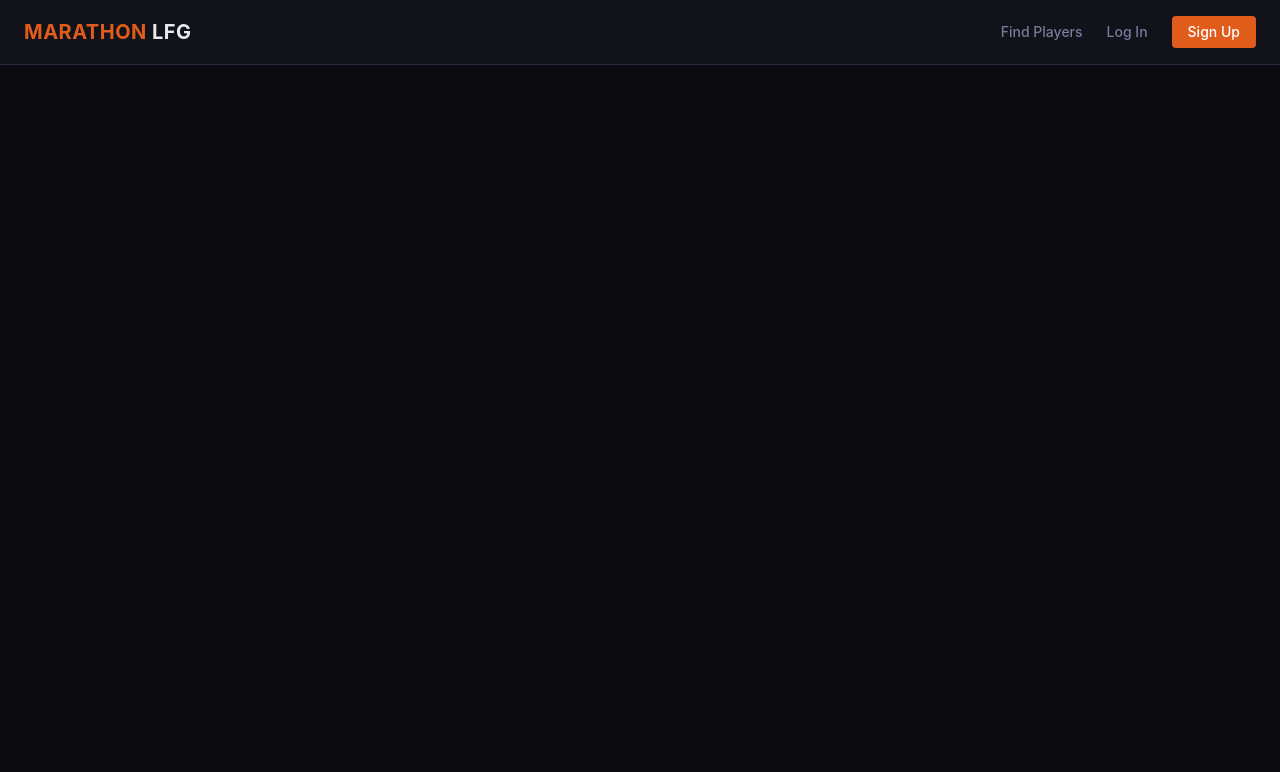
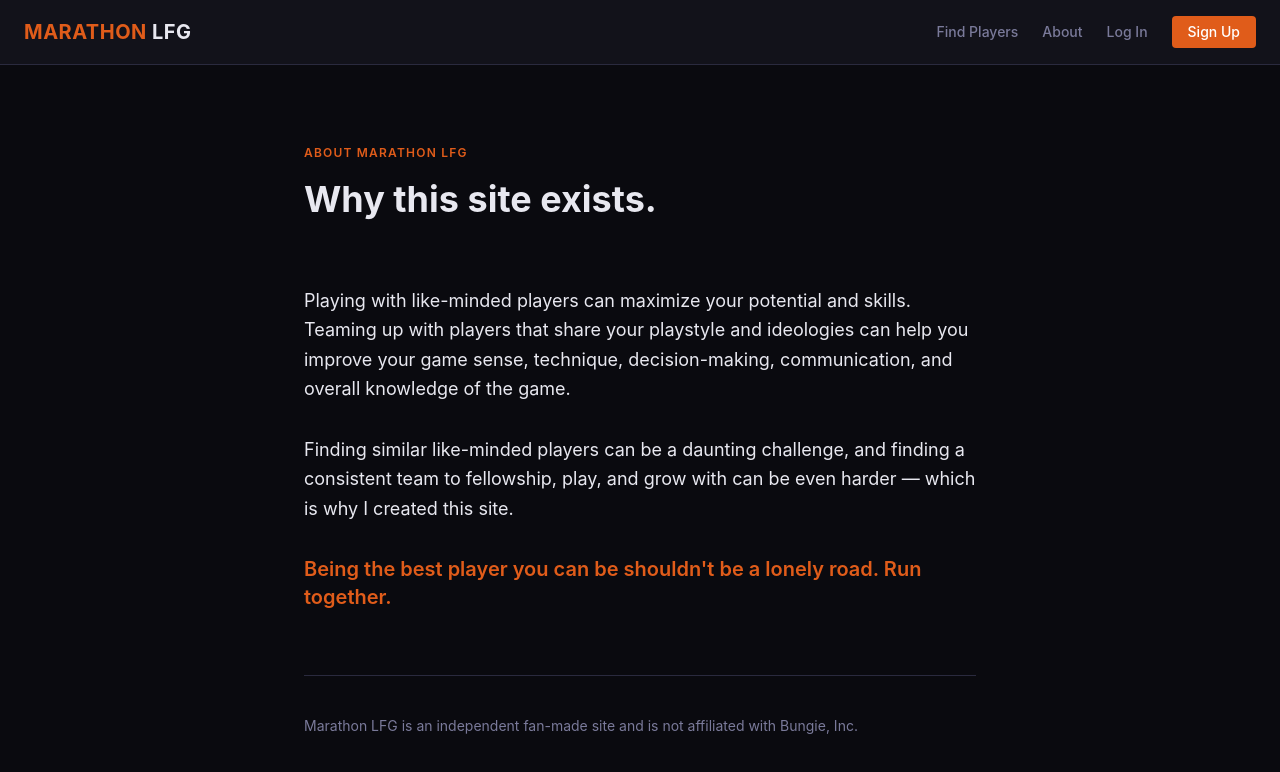
Before and after one commit to Ledmondson17/marathon-lfg, a React (Vite) app in the folder client/: page /about in a window 1280 px wide. Shown: the top 772 px of the page. Built offline with nearby package versions, Linux system fonts and the light colour scheme; no server answers.

Commit message:
Add About page with mission statement

```diff
--- a/client/src/App.jsx
+++ b/client/src/App.jsx
@@ -7,6 +7,7 @@
 import ProfilePage from './pages/ProfilePage'
 import EditProfilePage from './pages/EditProfilePage'
 import PlayerListPage from './pages/PlayerListPage'
+import AboutPage from './pages/AboutPage'
 
 // Redirects logged-out users away from protected pages
 function PrivateRoute({ children }) {
@@ -24,6 +25,7 @@
         <Route path="/login" element={<LoginPage />} />
         <Route path="/register" element={<RegisterPage />} />
         <Route path="/players" element={<PlayerListPage />} />
+        <Route path="/about" element={<AboutPage />} />
         <Route path="/profile/:username" element={<ProfilePage />} />
         <Route
           path="/profile/edit"
--- a/client/src/components/Navbar.jsx
+++ b/client/src/components/Navbar.jsx
@@ -26,6 +26,12 @@
             className="text-brand-muted hover:text-brand-text transition-colors text-sm font-medium"
           >
             Find Players
+          </Link>
+          <Link
+            to="/about"
+            className="text-brand-muted hover:text-brand-text transition-colors text-sm font-medium"
+          >
+            About
           </Link>
 
           {user ? (
--- /dev/null
+++ b/client/src/pages/AboutPage.jsx
@@ -0,0 +1,43 @@
+export default function AboutPage() {
+  return (
+    <main className="min-h-screen bg-brand-bg px-4 py-20">
+      <div className="max-w-2xl mx-auto">
+
+        {/* Header */}
+        <p className="text-brand-accent text-xs font-semibold uppercase tracking-widest mb-4">
+          About Marathon LFG
+        </p>
+        <h1 className="text-4xl font-bold text-brand-text leading-tight mb-16">
+          Why this site exists.
+        </h1>
+
+        {/* Mission blurb */}
+        <div className="space-y-8 text-brand-text text-lg leading-relaxed">
+          <p>
+            Playing with like-minded players can maximize your potential and skills.
+            Teaming up with players that share your playstyle and ideologies can help
+            you improve your game sense, technique, decision-making, communication,
+            and overall knowledge of the game.
+          </p>
+          <p>
+            Finding similar like-minded players can be a daunting challenge, and finding
+            a consistent team to fellowship, play, and grow with can be even harder —
+            which is why I created this site.
+          </p>
+          <p className="text-brand-accent font-semibold text-xl">
+            Being the best player you can be shouldn't be a lonely road. Run together.
+          </p>
+        </div>
+
+        {/* Divider */}
+        <div className="border-t border-brand-border mt-16 pt-10">
+          <p className="text-brand-muted text-sm">
+            Marathon LFG is an independent fan-made site and is not affiliated with
+            Bungie, Inc.
+          </p>
+        </div>
+
+      </div>
+    </main>
+  )
+}
```
